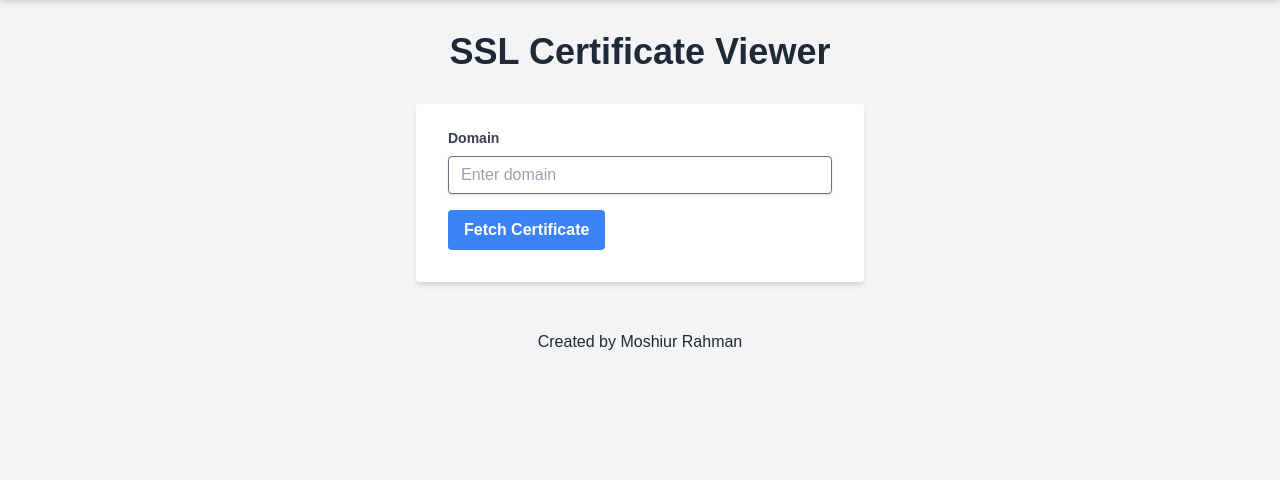
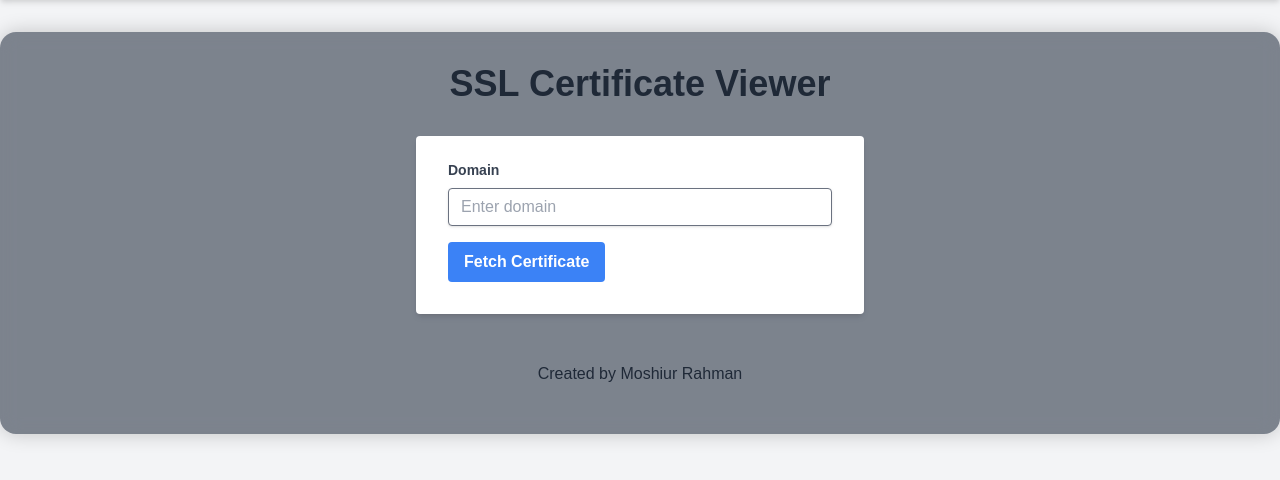
Before and after one commit to mhridoy/get_your_domain_info, a Flask app: page / in a window 1280 px wide. Shown: the part 155-635 px from the top of the page. Run offline with Flask 2, Linux system fonts and the light colour scheme; some libraries are stand-ins or nearby versions.

Commit message:
Update templates/home.html

```diff
--- a/templates/home.html
+++ b/templates/home.html
@@ -11,7 +11,7 @@
   </head>
   <body class="bg-gray-100 dark:bg-gray-900 text-gray-800 dark:text-gray-200 transition-colors duration-200">
     {% include 'partials/_header.html' %}
-    <div class="container mx-auto px-4 py-8">
+    <div class="container mx-auto px-4 py-8 main-content">
       <h1 class="text-4xl font-bold text-center mb-8">SSL Certificate Viewer</h1>
       <div class="max-w-md mx-auto">
         <form id="certificate-form" method="POST" class="mb-8 bg-white dark:bg-gray-800 shadow-md rounded px-8 pt-6 pb-8">
```
